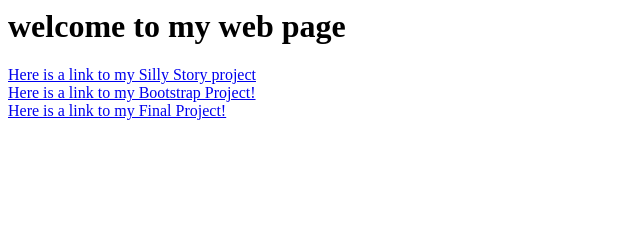
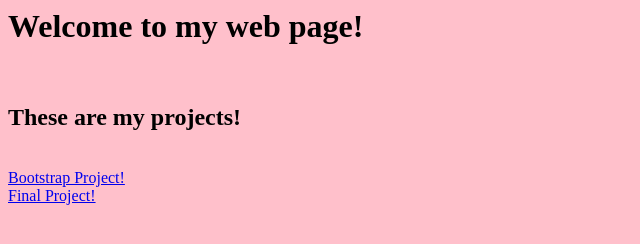
Before and after one commit to XOKitty2025/XOKitty2025.github.io, a plain HTML site: page index.html in a window 1280 px wide. Shown: the whole page, without its empty margins (0-640 px from the left). Drawn offline with Linux system fonts and the light colour scheme.

Commit message:
Update index.html

```diff
--- a/index.html
+++ b/index.html
@@ -2,12 +2,14 @@
   <head>
 
   </head>
-  <body>
-    <h1>welcome to my web page</h1>
-    <a href="silly story.html/index.html">Here is a link to my Silly Story project</a>
+  <body  style= "background-color: Pink">
+    <h1>Welcome to my web page! </h1>
     <br>
-    <a href= "bootstrap.html/idex.html"> Here is a link to my Bootstrap Project!</a>
+     <h2> These are my projects!</h2>
+    <a href="silly story.html/index.html"Silly Story project!</a>
     <br>
-    <a href= "java canvas.html/idex.html"> Here is a link to my Final Project!</a>
+    <a href= "bootstrap.html/idex.html">Bootstrap Project!</a>
+    <br>
+    <a href= "java canvas.html/idex.html">Final Project!</a>
   </body>
 </html>
```
